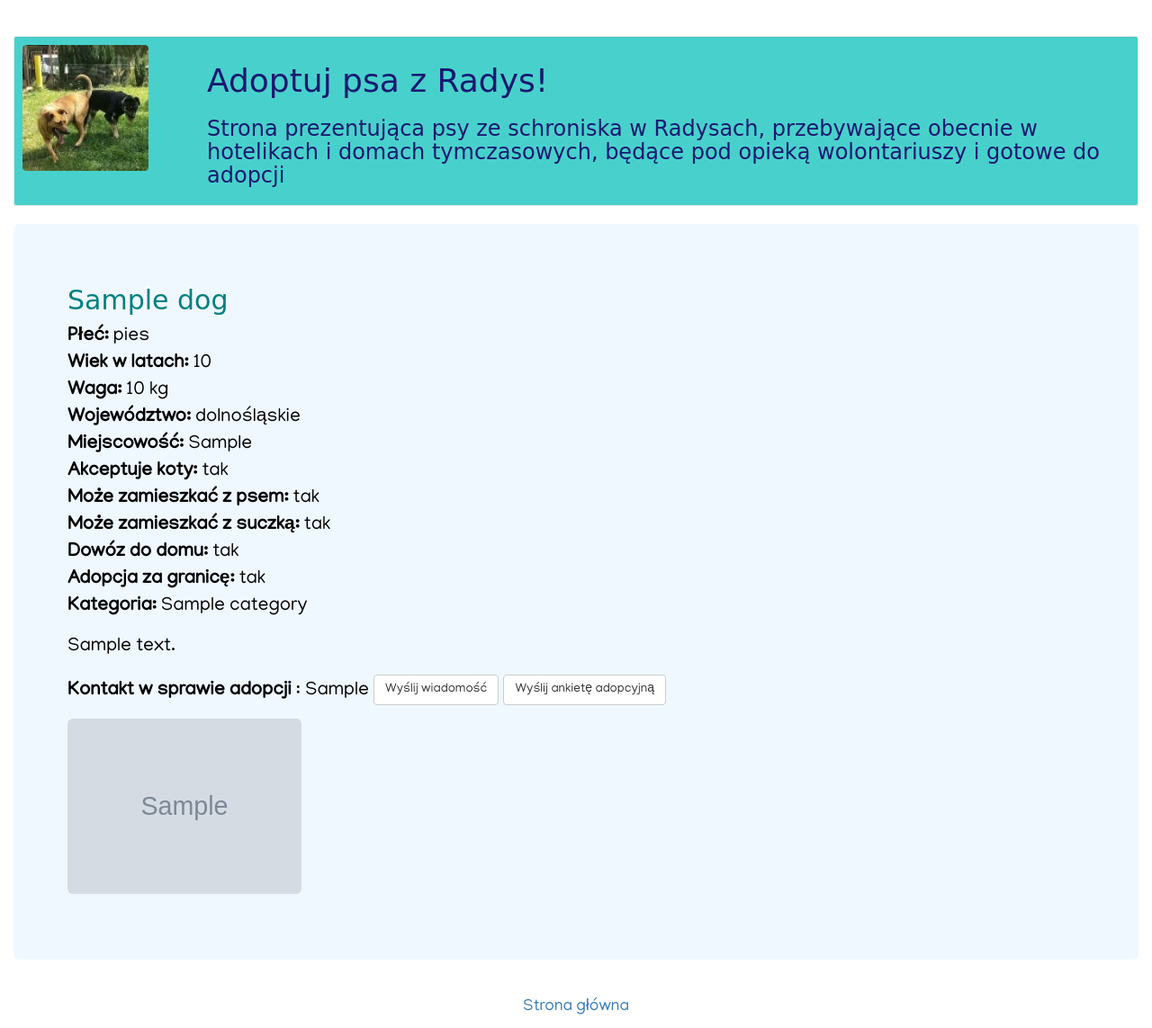
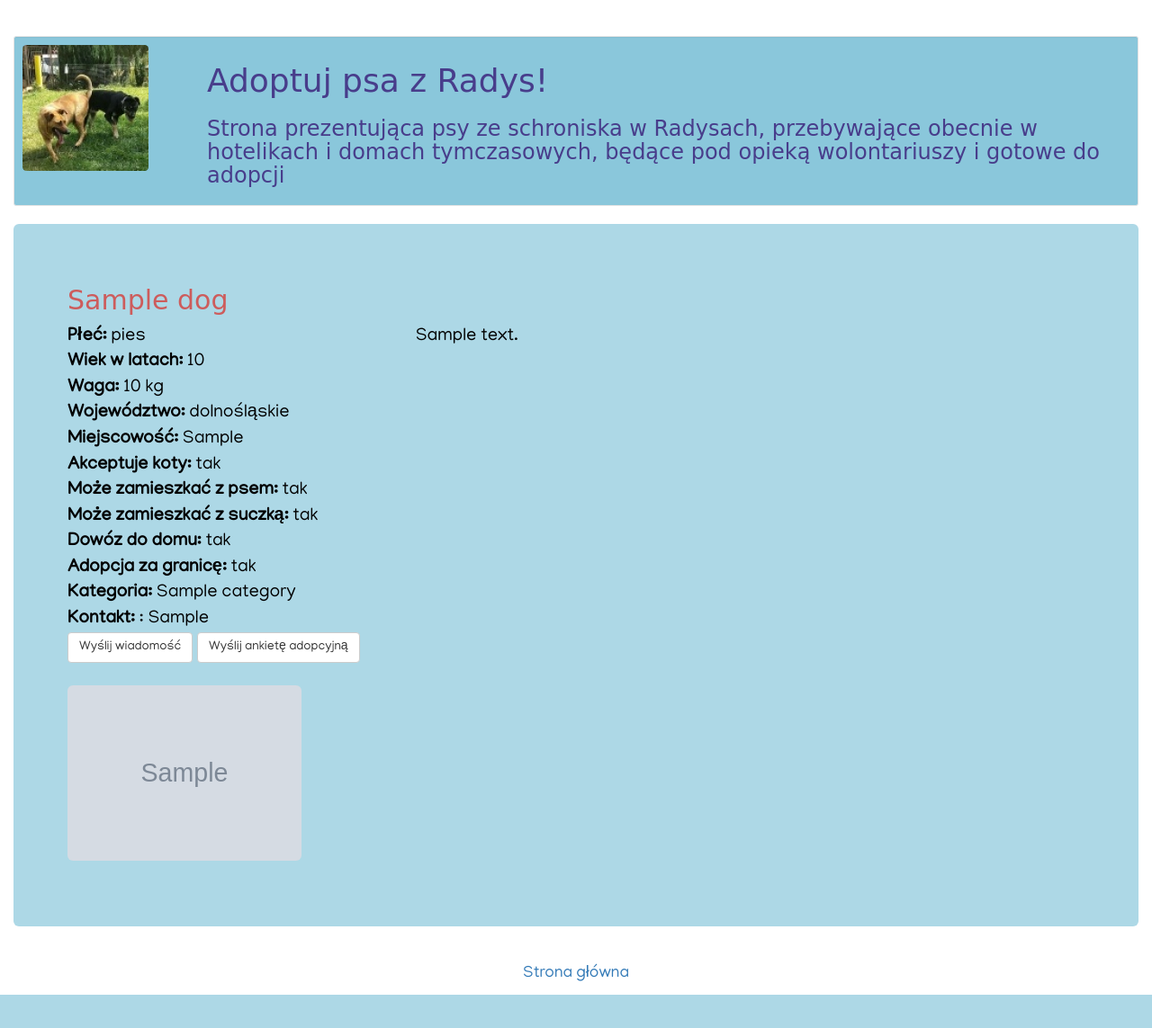
Before and after one commit to Kadabu/Serwis_adopcyjny, a Django app: page /pies/1/ in a window 1280 px wide. Shown: the whole page at 90% size. After the commit the page ends 1106 px from the top, so only its background shows below. Run offline with Django 3.2, Linux system fonts and the light colour scheme; tables that the repository leaves empty hold one stand-in row (values such as "Sample post"); grey boxes marked "Sample" are stand-in pictures; some libraries are stand-ins or nearby versions; some web fonts are replaced.

Commit message:
Dog.html columns

```diff
--- a/serwis_adopcyjny/adopcje/templates/base.html
+++ b/serwis_adopcyjny/adopcje/templates/base.html
@@ -12,15 +12,15 @@
                }
                h2 {
                  font-family: 'Merienda One', cursive;
-                 color: Teal;
+                 color: IndianRed;
                }
                .jumbotron {
-                   background-color: AliceBlue;
+                   background-color: LightBlue;
                    color:black;
                }
                .page-header {
                    font-family: 'Finger Paint', cursive;
-                   color: MidnightBlue;
+                   color: DarkSlateBlue;
                }
                .page-header img {
                     float: left;
@@ -36,7 +36,7 @@
                     left: 10px;
                 }
                 .well {
-                    background: MediumTurquoise;
+                    background: #8ac7db;
                 }
                  @media (min-width: 768px) {
                      .row.equal {
@@ -52,8 +52,9 @@
                          right: 0;
                      }
                  }
-                 #dog-image {
+                 .bottom-25 {
                    margin-bottom: 25px;
+                   font-size: 20px;
                  }
          </style>
     </head>
--- a/serwis_adopcyjny/adopcje/templates/dog.html
+++ b/serwis_adopcyjny/adopcje/templates/dog.html
@@ -2,8 +2,8 @@
 
 {% block content %}
 <h2> {{ dog.name }}</h2>
-<div>
-    <p>
+<div class="row equal bottom-25">
+    <div class="col-md-4 col-xs-12">
         <strong>Płeć:</strong> {{ dog.get_sex_display }}</br>
         <strong>Wiek w latach:</strong>  {{ dog.age }} </br>
         <strong>Waga:</strong>  {{ dog.weight }} kg</br>
@@ -15,19 +15,17 @@
         <strong>Dowóz do domu:</strong>  {{ dog.get_transport_display }}</br>
         <strong>Adopcja za granicę:</strong>  {{ dog.get_adoption_abroad_display }}</br>
         <strong>Kategoria:</strong>  {% for cat in dog.categories.all %} {{ cat }} {% endfor %}</br>
-    </p>
-    <p class="text-justify">
-    {{ dog.description }}
-    </p>
-    <p>
-        <strong>Kontakt w sprawie adopcji</strong> : {{ dog.contact_data }}
+        <strong>Kontakt:</strong> : {{ dog.contact_data }}</br>
         <a href="/wiadomosc/{{ dog.pk }}" class="btn btn-default btn-md" role="button">Wyślij wiadomość</a>
         <a href="/ankieta/{{ dog.pk }}" class="btn btn-default btn-md" role="button">Wyślij ankietę adopcyjną</a>
-    </p>
+    </div>
+    <div class="text-left col-md-8 col-xs-12">
+        {{ dog.description }}
+    </div>
 </div>
 <div class="row equal">
    {% for pic in pictures %}
-    <div class="col-md-3 col-sm-6 col-xs-12" id="dog-image">
+    <div class="col-md-3 col-sm-6 col-xs-12 bottom-25">
           <img src="/media/{{ pic.picture }}" class="img-responsive img-rounded">
           {% if user == dog.user or user.is_superuser %}
           <a href="/zdjecie_profilowe/{{ pic.id }}" class="btn btn-warning btn-xs">Ustaw jako zdjęcie profilowe</a>
```
